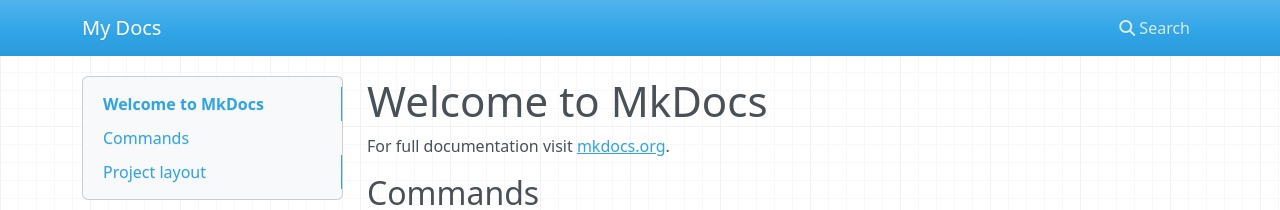
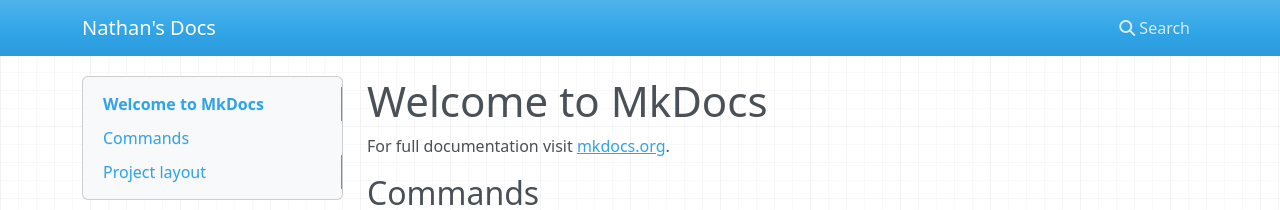
Before and after one commit to nathanpcheung/docs-npc, an MkDocs documentation site: the page built from docs/index.md, in a window 1280 px wide. Shown: the top 210 px of the page. Built offline with MkDocs 1.6.1, drawn with Linux system fonts in a browser that asks for light colours; nearby versions of some CDN libraries.

Commit message:
Your commit message describing the changes

```diff
--- a/mkdocs.yml
+++ b/mkdocs.yml
@@ -1 +1 @@
-site_name: My Docs
+site_name: Nathan's Docs
```
Also changed, not shown: requirements.txt (added, +148 -0 lines).
